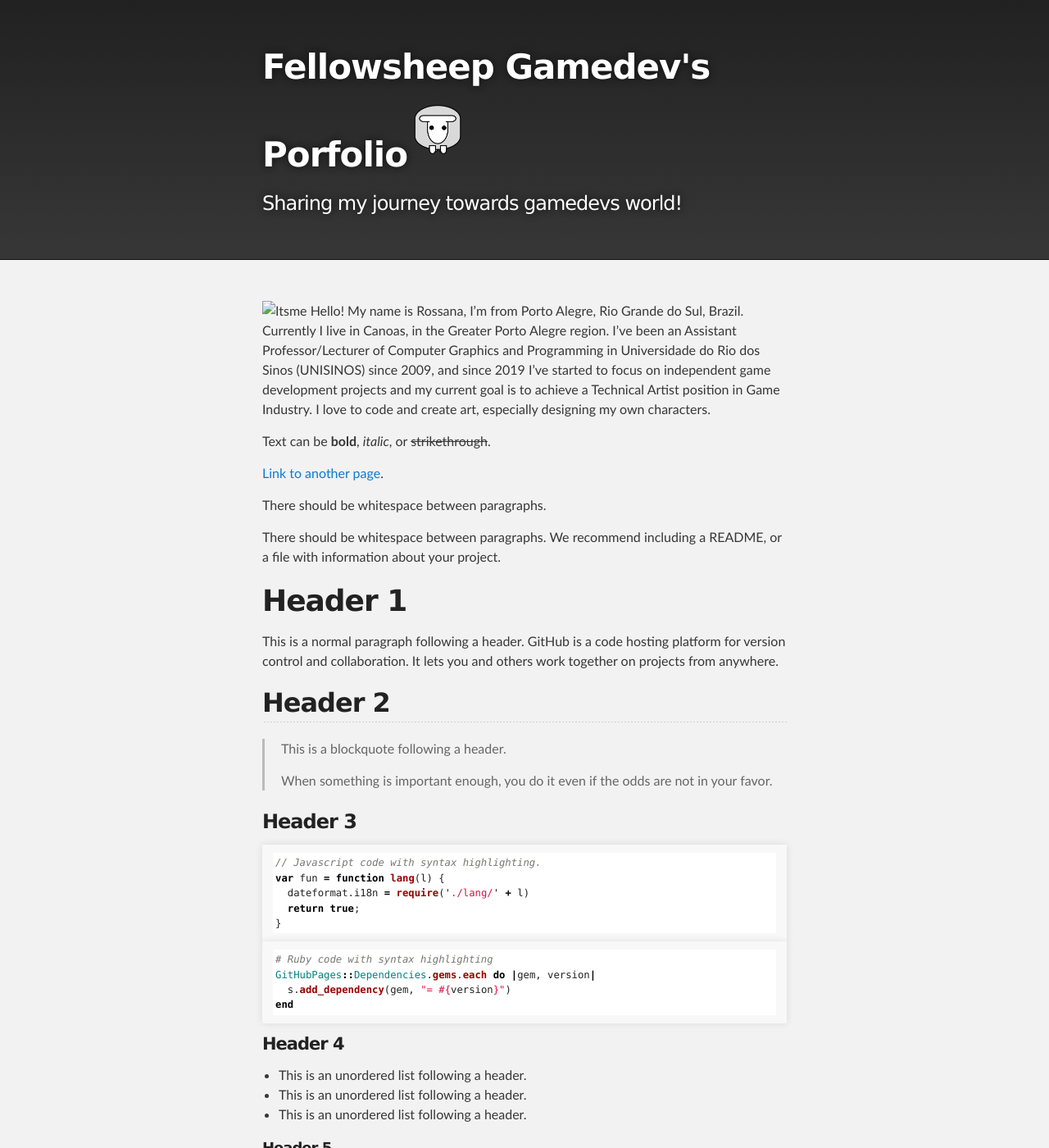
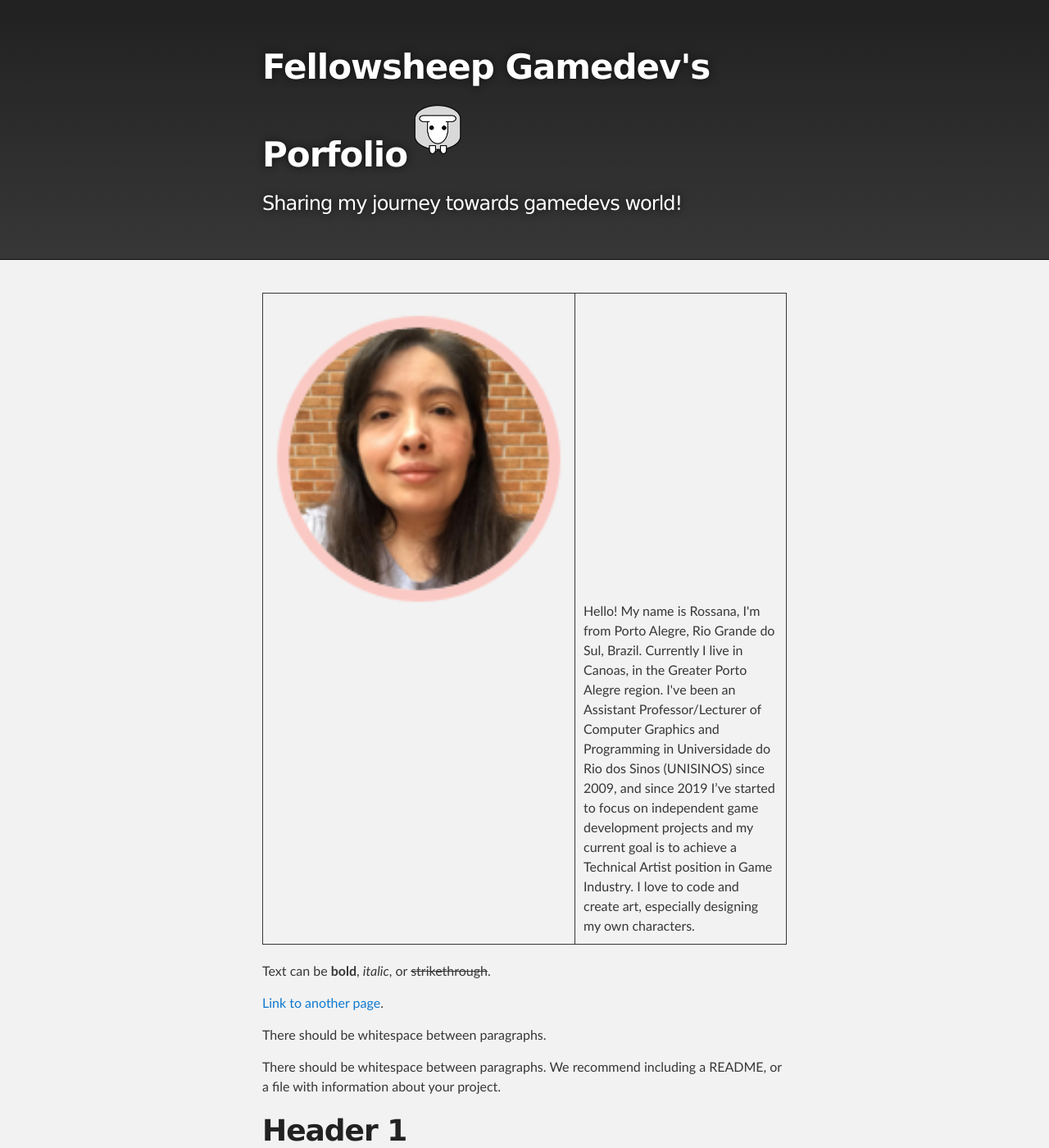
Before and after one commit to fellowsheep/fellowsheep.github.io, a Jekyll site: the page built from index.md, in a window 1280 px wide and 1400 px high. Shown: the whole window at 82% size. Built offline with Jekyll 4.4.1, drawn with Linux system fonts in a browser that asks for light colours; our own code applies the rules of GitHub Pages for plain Markdown files.

Commit message:
Update index.md

```diff
--- a/index.md
+++ b/index.md
@@ -1,8 +1,9 @@
-![Itsme]() Hello! My name is Rossana, I'm from Porto Alegre, Rio Grande do Sul, Brazil. Currently I live in Canoas, in the Greater Porto Alegre region. I've been an Assistant Professor/Lecturer of Computer Graphics and Programming in Universidade do Rio dos Sinos (UNISINOS) since 2009, and since 2019 I’ve started to focus on independent game development projects and my current goal is to achieve a Technical Artist position in Game Industry. I love to code and create art, especially designing my own characters.
-
-
-
-
+<table border="0">
+  <tr>
+    <td> <img src="assets/images/Rossana.png" width="350px"> </td>
+    <td> Hello! My name is Rossana, I'm from Porto Alegre, Rio Grande do Sul, Brazil. Currently I live in Canoas, in the Greater Porto Alegre region. I've been an Assistant Professor/Lecturer of Computer Graphics and Programming in Universidade do Rio dos Sinos (UNISINOS) since 2009, and since 2019 I’ve started to focus on independent game development projects and my current goal is to achieve a Technical Artist position in Game Industry. I love to code and create art, especially designing my own characters.</td>
+  </tr>
+  </table>
 
 Text can be **bold**, _italic_, or ~~strikethrough~~.
 
```
